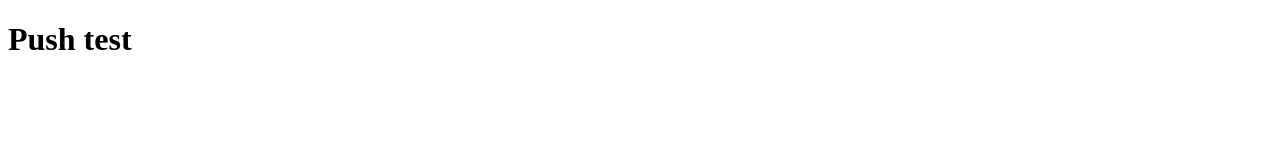
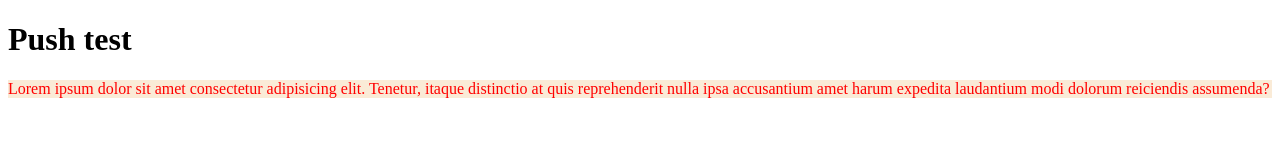
Before and after one commit to Prohor722/git-practice-jm, a plain HTML site: page Module 3 git/index.html in a window 1280 px wide. Drawn offline with Linux system fonts and the light colour scheme.

Commit message:
second push

```diff
--- a/Module 3 git/index.html
+++ b/Module 3 git/index.html
@@ -5,8 +5,10 @@
     <meta http-equiv="X-UA-Compatible" content="IE=edge">
     <meta name="viewport" content="width=device-width, initial-scale=1.0">
     <title>My First Github Ripo</title>
+    <link rel="stylesheet" href="style.css">
 </head>
 <body>
     <h1>Push test</h1>
+    <p>Lorem ipsum dolor sit amet consectetur adipisicing elit. Tenetur, itaque distinctio at quis reprehenderit nulla ipsa accusantium amet harum expedita laudantium modi dolorum reiciendis assumenda?</p>
 </body>
 </html>
--- /dev/null
+++ b/Module 3 git/style.css
@@ -0,0 +1,4 @@
+p{
+    color:red;
+    background-color: antiquewhite;
+}
```
